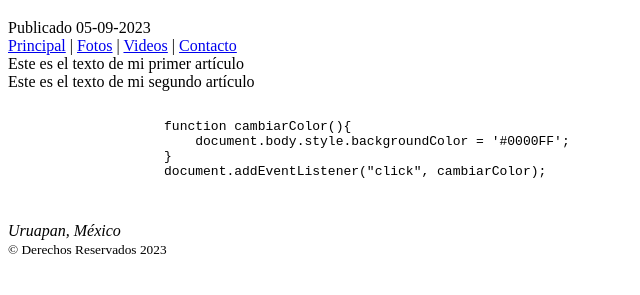
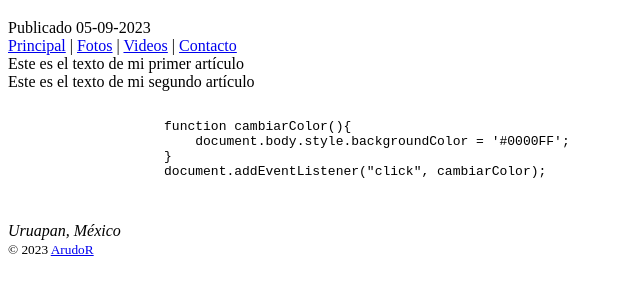
Before and after one commit to ArudoR/portfolio, a plain HTML site: page contacto.html in a window 1280 px wide. Shown: the part 61-356 px from the top of the page, without its empty margins (0-640 px from the left). Drawn offline with Linux system fonts and the light colour scheme.

Commit message:
enlace a documento externo

```diff
--- a/contacto.html
+++ b/contacto.html
@@ -66,7 +66,7 @@
     </main>
     <footer>
         <address>Uruapan, México</address>
-        <small>&copy; Derechos Reservados 2023</small>
+        <small>&copy; 2023 <a href="https://github.com/ArudoR">ArudoR</a></small>
     </footer>
 </body>
 </html>
```
Also changed, not shown: index.html (+1 -1 lines).
